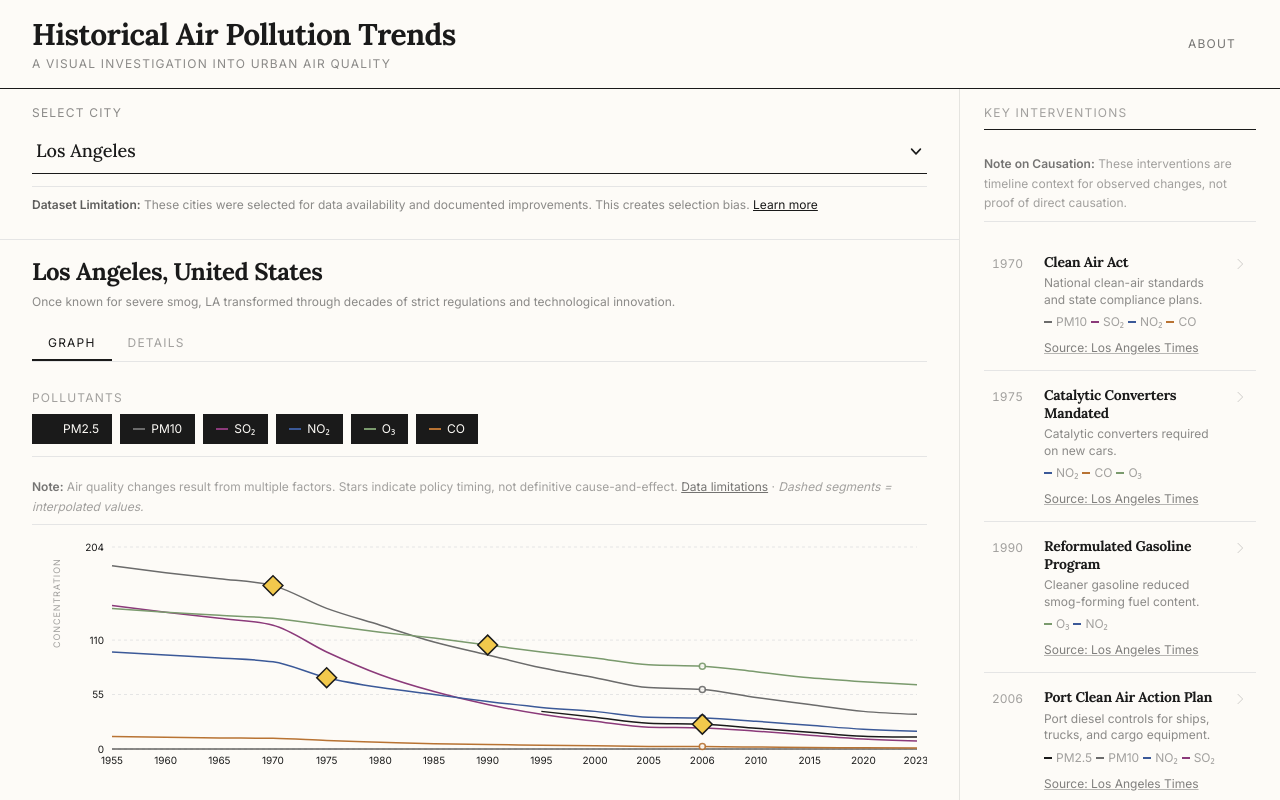
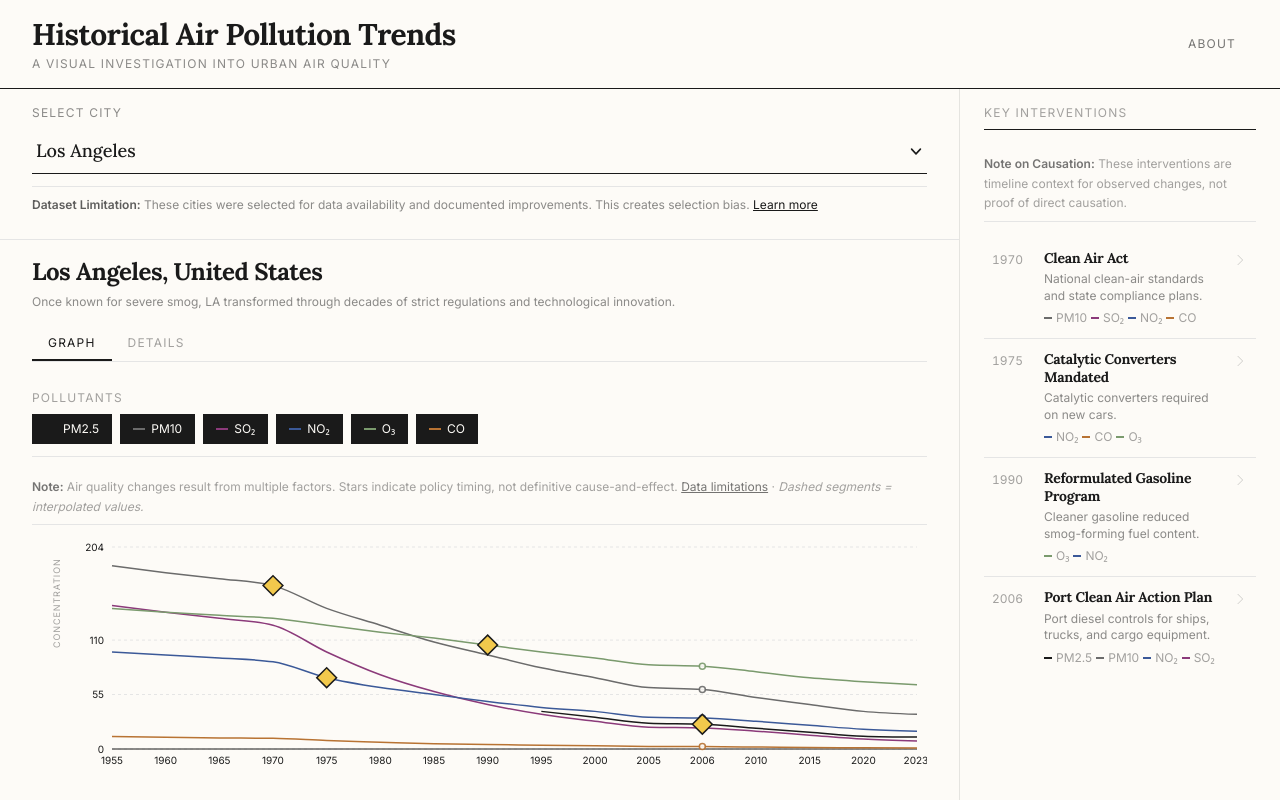
Before and after one commit to rakshran/aqi-tracker, a React (Vite) app: page / in a window 1280 px wide. Built offline with nearby package versions, Linux system fonts and the light colour scheme.

Commit message:
Update InterventionsPanel.jsx

```diff
--- a/src/components/InterventionsPanel.jsx
+++ b/src/components/InterventionsPanel.jsx
@@ -37,20 +37,12 @@ export default function InterventionsPanel({
       <div className="divide-y divide-grid">
         {interventions.map((intervention, index) => {
           const isSelected = selectedIntervention?.year === intervention.year;
+          const cardClassName = cn(
+            "w-full text-left px-2 py-3 transition-colors min-h-[60px] block",
+            isSelected && shouldHighlightSelection && "bg-accent"
+          );
 
-          return (
-            <div
-              key={index}
-              className={cn(
-                "px-2 py-3 transition-colors",
-                isSelected && shouldHighlightSelection && "bg-accent"
-              )}
-            >
-              <button
-                onClick={() => onSelectIntervention(intervention)}
-                className="w-full text-left min-h-[60px]"
-                aria-label={`View details for ${intervention.title}`}
-              >
+          const cardContent = (
             <div className="flex items-start gap-3">
               {/* Year — monospace, left column */}
               <span className="font-sans tabular-nums text-xs text-ink/40 pt-0.5 w-10 flex-shrink-0">
@@ -99,23 +91,33 @@ export default function InterventionsPanel({
                 </svg>
               </span>
             </div>
-              </button>
+          );
 
-              {intervention.sourceUrl && (
-                <div className="pl-[52px] mt-1">
+          if (intervention.sourceUrl) {
+            return (
               <a
+                key={index}
                 href={intervention.sourceUrl}
                 target="_blank"
                 rel="noopener noreferrer"
-                    title={intervention.sourceTitle || intervention.sourcePublication || 'Source article'}
-                    className="text-xs font-sans text-ink/55 underline decoration-ink/30 hover:text-ink transition-colors"
+                onClick={() => onSelectIntervention(intervention)}
+                className={cardClassName}
                 aria-label={`Open source for ${intervention.title}`}
               >
-                    Source: {intervention.sourcePublication || 'Article'}
+                {cardContent}
               </a>
-                </div>
-              )}
-            </div>
+            );
+          }
+
+          return (
+            <button
+              key={index}
+              onClick={() => onSelectIntervention(intervention)}
+              className={cardClassName}
+              aria-label={`View details for ${intervention.title}`}
+            >
+              {cardContent}
+            </button>
           );
         })}
       </div>
```
Lines whose indentation alone changed are shown as unchanged.
